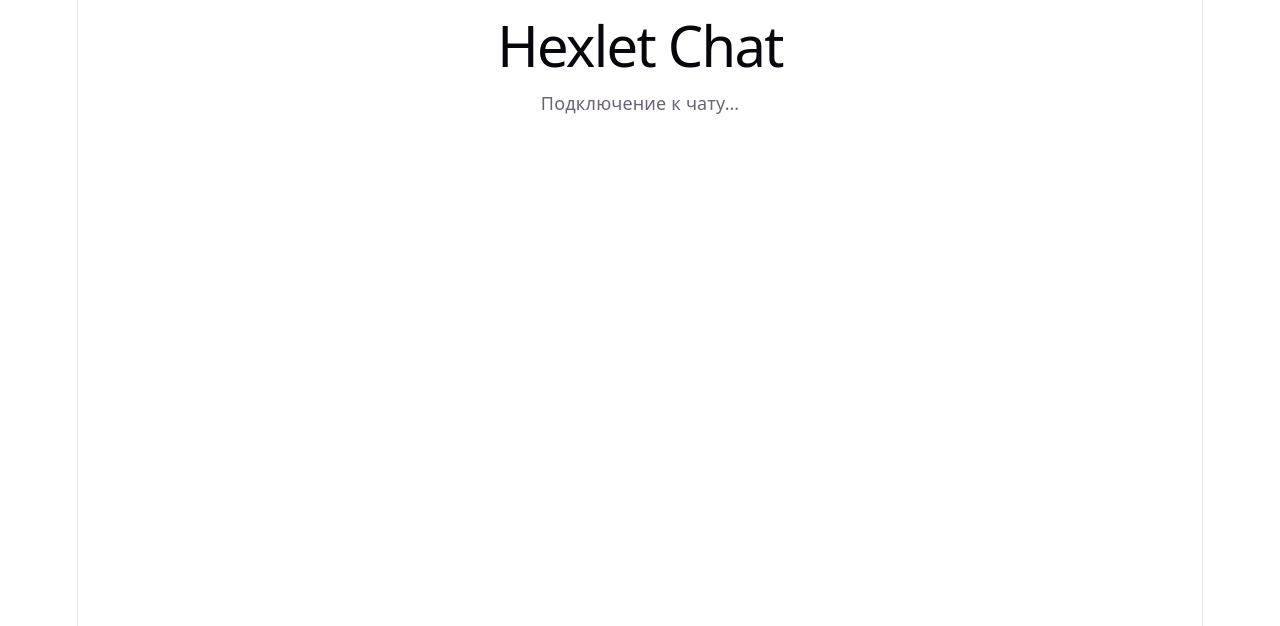
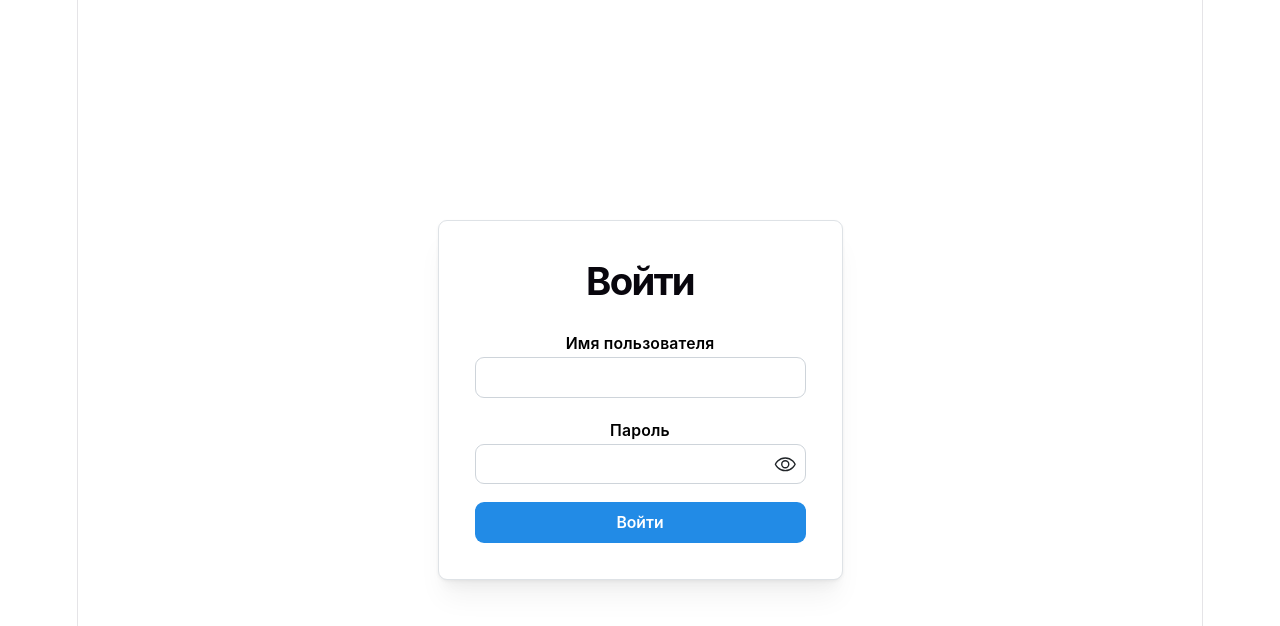
Before and after one commit to enjoyka21/frontend-project-12, a React (Vite) app: page /login in a window 1280 px wide. Shown: the top 626 px of the page. Built offline with nearby package versions, Linux system fonts and the light colour scheme; no server answers.

Commit message:
Add routing and login form

```diff
--- a/package.json
+++ b/package.json
@@ -12,8 +12,11 @@
   },
   "dependencies": {
     "@hexlet/chat-server": "^3.0.0",
+    "@mantine/core": "^9.8.1",
+    "@mantine/form": "^9.8.1",
     "react": "^19.3.1",
     "react-dom": "^19.3.1",
+    "react-router-dom": "^7.18.5",
     "socket.io-client": "^4.8.4"
   },
   "devDependencies": {
--- a/src/index.jsx
+++ b/src/index.jsx
@@ -1,6 +1,7 @@
 import { StrictMode } from 'react';
 import { createRoot } from 'react-dom/client';
 import { io } from 'socket.io-client';
+import '@mantine/core/styles.css';
 import './index.css';
 import init from './init.jsx';
 
--- a/src/init.jsx
+++ b/src/init.jsx
@@ -1,8 +1,20 @@
+import { MantineProvider } from '@mantine/core';
+import { BrowserRouter, Navigate, Route, Routes } from 'react-router-dom';
+import HomePage from './pages/HomePage.jsx';
+import LoginPage from './pages/LoginPage.jsx';
+import NotFoundPage from './pages/NotFoundPage.jsx';
+
 const init = async (socket) => (
-  <main>
-    <h1>Hexlet Chat</h1>
-    <p>{socket.connected ? 'Подключено к чату' : 'Подключение к чату…'}</p>
-  </main>
+  <MantineProvider>
+    <BrowserRouter>
+      <Routes>
+        <Route path="/" element={<HomePage socket={socket} />} />
+        <Route path="/login" element={<LoginPage />} />
+        <Route path="/404" element={<NotFoundPage />} />
+        <Route path="*" element={<Navigate to="/404" replace />} />
+      </Routes>
+    </BrowserRouter>
+  </MantineProvider>
 );
 
 export default init;
--- /dev/null
+++ b/src/pages/HomePage.jsx
@@ -0,0 +1,14 @@
+import { Anchor, Center, Stack, Text, Title } from '@mantine/core';
+import { Link } from 'react-router-dom';
+
+const HomePage = ({ socket }) => (
+  <Center mih="100vh">
+    <Stack align="center">
+      <Title order={1}>Hexlet Chat</Title>
+      <Text>{socket.connected ? 'Подключено к серверу' : 'Подключение к серверу…'}</Text>
+      <Anchor component={Link} to="/login">Войти</Anchor>
+    </Stack>
+  </Center>
+);
+
+export default HomePage;
--- /dev/null
+++ b/src/pages/LoginPage.jsx
@@ -0,0 +1,36 @@
+import { Button, Center, Paper, PasswordInput, Stack, TextInput, Title } from '@mantine/core';
+import { useForm } from '@mantine/form';
+
+const LoginPage = () => {
+  const form = useForm({
+    initialValues: {
+      username: '',
+      password: '',
+    },
+  });
+
+  return (
+    <Center mih="100vh">
+      <Paper withBorder shadow="md" p="xl" radius="md" w={360}>
+        <Title order={1} ta="center" mb="lg">Войти</Title>
+        <form onSubmit={form.onSubmit(() => undefined)}>
+          <Stack>
+            <TextInput
+              label="Имя пользователя"
+              autoComplete="username"
+              {...form.getInputProps('username')}
+            />
+            <PasswordInput
+              label="Пароль"
+              autoComplete="current-password"
+              {...form.getInputProps('password')}
+            />
+            <Button type="submit">Войти</Button>
+          </Stack>
+        </form>
+      </Paper>
+    </Center>
+  );
+};
+
+export default LoginPage;
--- /dev/null
+++ b/src/pages/NotFoundPage.jsx
@@ -0,0 +1,13 @@
+import { Anchor, Box, Center, Title } from '@mantine/core';
+import { Link } from 'react-router-dom';
+
+const NotFoundPage = () => (
+  <Center mih="100vh">
+    <Box ta="center">
+      <Title order={1}>Страница не найдена</Title>
+      <Anchor component={Link} to="/">На главную</Anchor>
+    </Box>
+  </Center>
+);
+
+export default NotFoundPage;
```
Also changed, not shown: 1 other file (tests, documents, lock files or other folders).
